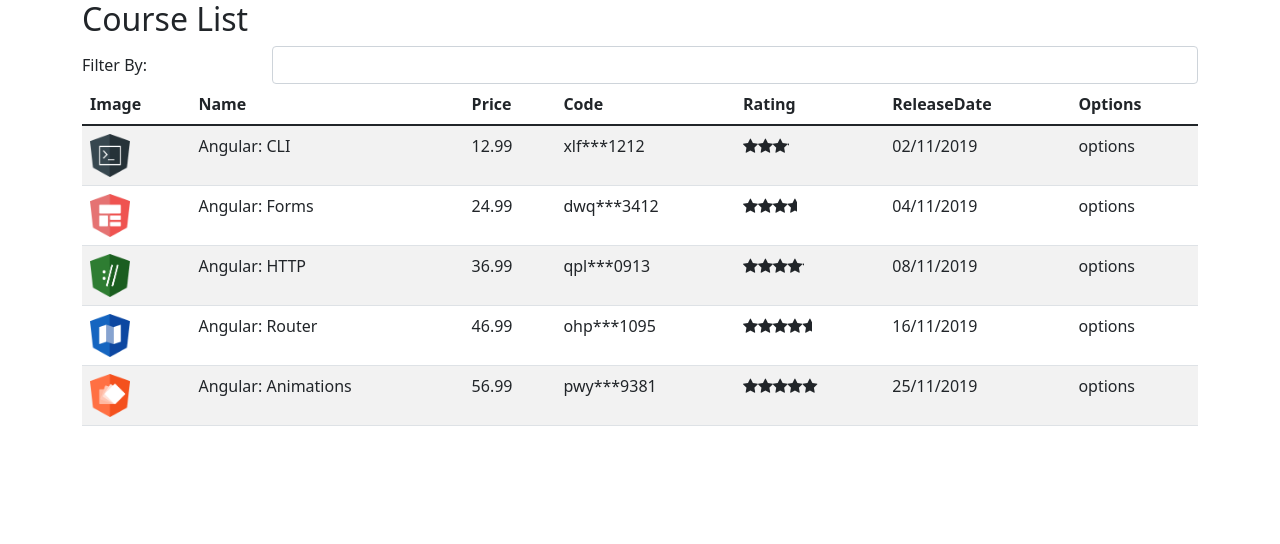
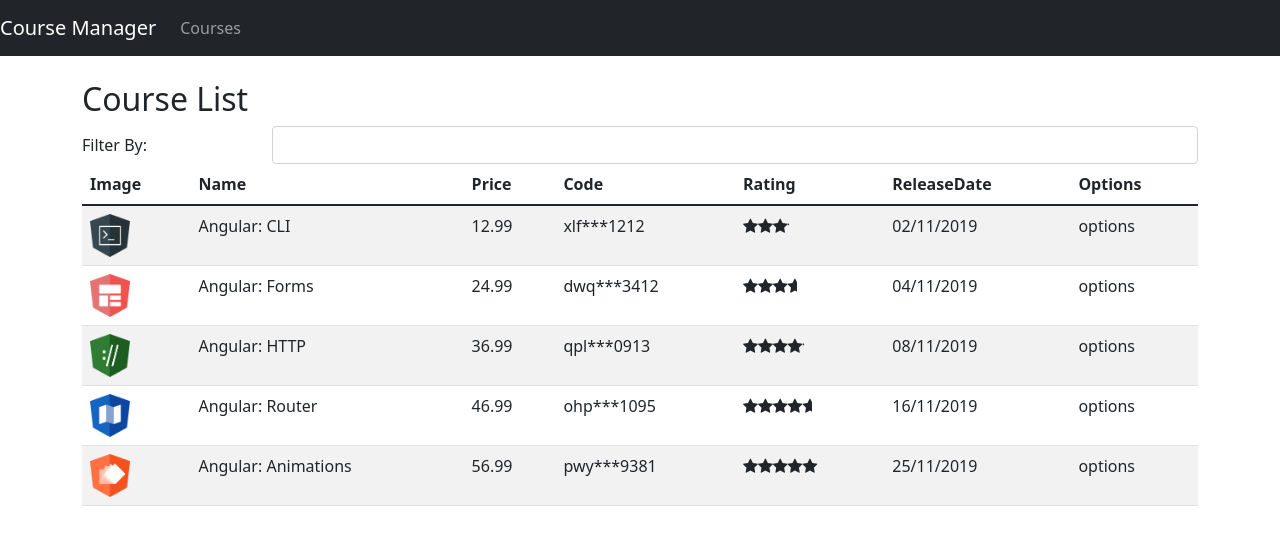
Before and after one commit to jonatasrossetto/Dio_Philips_Fullstack_Developer_mar22, an Angular app in the folder Introducao Angular/course-manager/: page /courses in a window 1280 px wide. Shown: the top 544 px of the page. Built offline with nearby package versions, Linux system fonts and the light colour scheme.

Commit message:
update 04-05-2022

```diff
--- a/Introducao Angular/course-manager/src/app/app.component.html
+++ b/Introducao Angular/course-manager/src/app/app.component.html
@@ -1,3 +1,6 @@
-<div class="container">
-    <app-course-list></app-course-list>
+<app-nav-bar></app-nav-bar>
+
+<div class="container mt-4">
+    <!-- <app-course-list></app-course-list> -->
+    <router-outlet></router-outlet>
 </div>
--- a/Introducao Angular/course-manager/src/app/courses/course-list.component.ts
+++ b/Introducao Angular/course-manager/src/app/courses/course-list.component.ts
@@ -3,7 +3,7 @@
 import { CourseService } from "./course.service";
 
 @Component({
-    selector: 'app-course-list',
+    // selector: 'app-course-list',
     templateUrl: './course-list.component.html'
 })
 
--- /dev/null
+++ b/Introducao Angular/course-manager/src/app/error-404/error-404.component.html
@@ -0,0 +1 @@
+<h2>Error 404</h2>
--- /dev/null
+++ b/Introducao Angular/course-manager/src/app/nav-bar/nav-bar.component.html
@@ -0,0 +1,16 @@
+<nav class="navbar navbar-expand-lg navbar-dark bg-dark">
+    <a href="#" class="navbar-brand">Course Manager</a>
+
+    <button class="navbar-toggler" type="button" data-toggle="collapse" data-target="#navbarSupportedContent"
+        aria-controls="navbarSupportedContent" aria-expanded="false" aria-label="Toggle navigation">
+        <span class="navbar-toggler-icon"></span>
+    </button>
+
+    <div class="collapse navbar-collapse" id="navbarSupportedContent">
+        <ul class="navbar-nav mr-auto">
+            <li class="nav-item">
+                <a href="#" class="nav-link">Courses</a>
+            </li>
+        </ul>
+    </div>
+</nav>
```
Also changed, not shown: Introducao Angular/course-manager/src/app/app.module.ts (+19 -2 lines), Introducao Angular/course-manager/src/app/error-404/error-404.component.ts (added, +9 -0 lines), Introducao Angular/course-manager/src/app/nav-bar/nav-bar.component.ts (added, +10 -0 lines), 1 other file (tests, documents, lock files or other folders).
